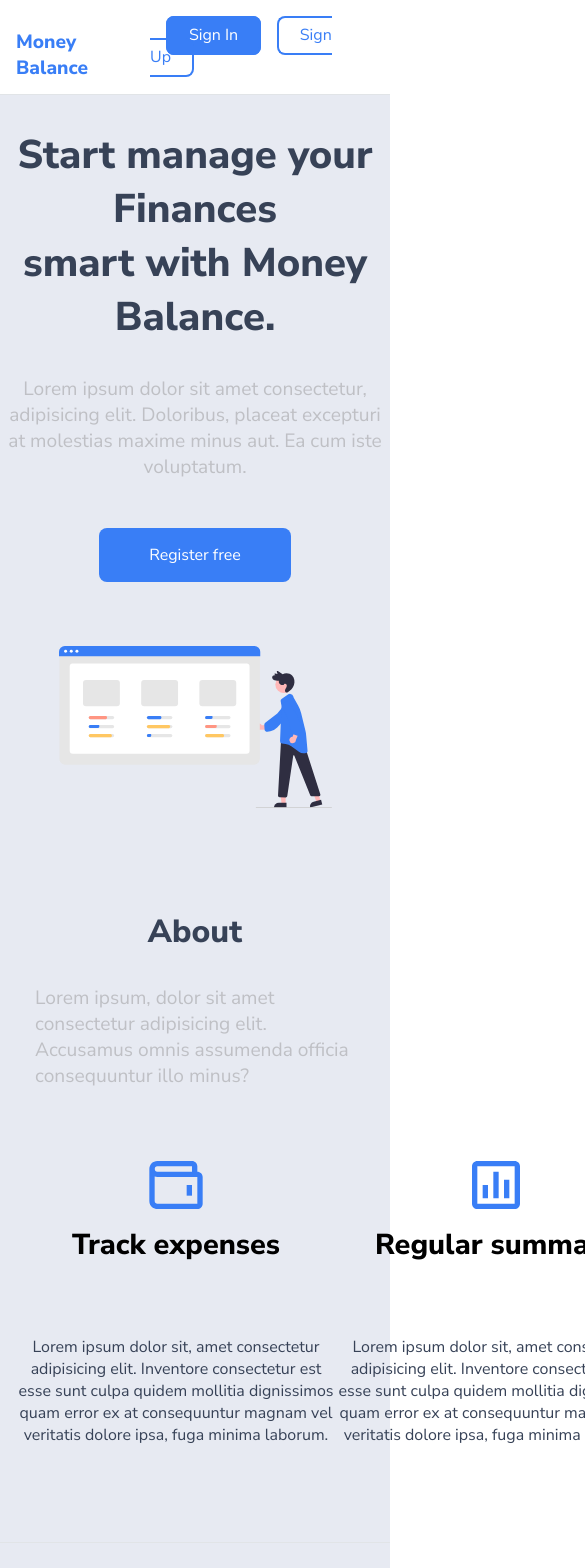
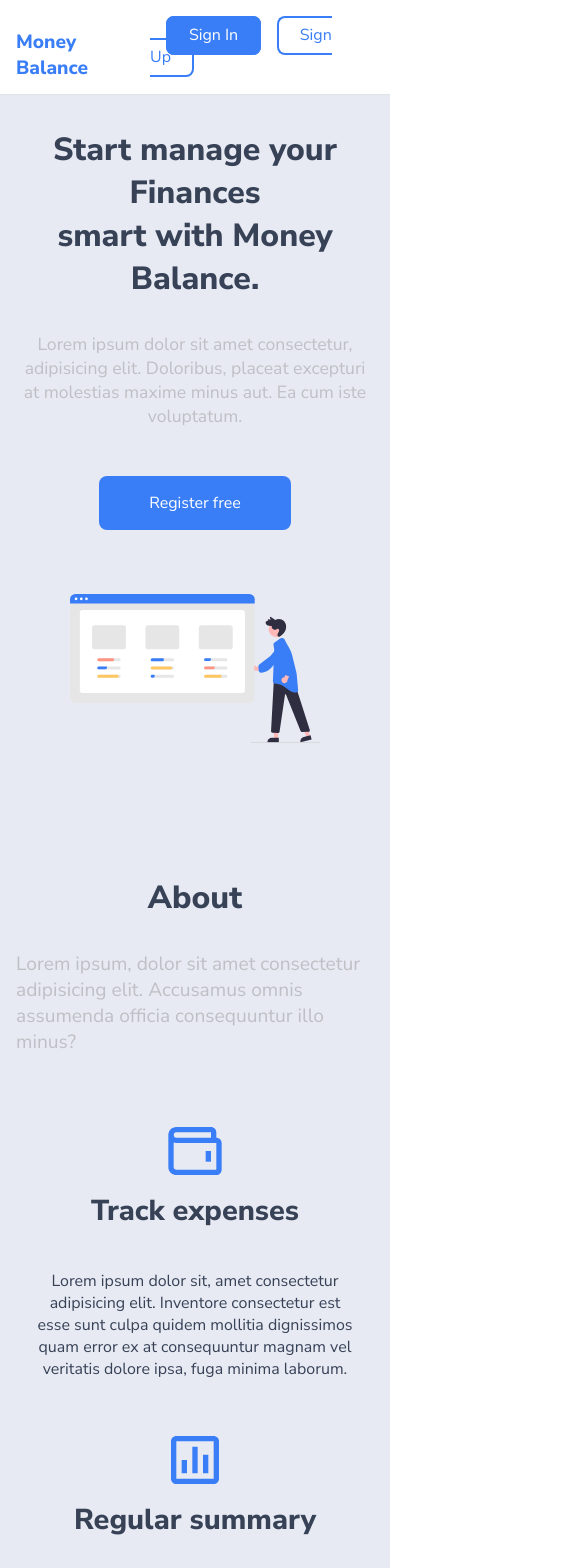
Before and after one commit to wojtek99955/money-balance, a React (Vite) app in the folder client/: page / in a window 390 px wide. Shown: the top 1568 px of the page, 585 px wide, since content can reach past the window. Built offline with nearby package versions, Linux system fonts and the light colour scheme.

Commit message:
add media queries

```diff
--- a/client/src/components/StartPage/About/AboutStyle.ts
+++ b/client/src/components/StartPage/About/AboutStyle.ts
@@ -2,6 +2,7 @@ import styled from "styled-components";
 import { BiWallet } from "react-icons/bi";
 import { BiBarChartSquare } from "react-icons/bi";
 import { BiMedal } from "react-icons/bi";
+import { device } from "../../../assets/devices.js";
 
 export const Container = styled.div`
   margin: 2rem 1rem;
@@ -13,16 +14,22 @@ export const Container = styled.div`
   p {
     color: ${({ theme }) => theme.colors.grey};
     font-size: 1.2rem;
-    width: 20rem;
     margin: auto;
+    max-width: 25rem;
     padding-top: 2rem;
   }
 `;
 
 export const GridContainer = styled.div`
   display: grid;
-  grid-template-columns: 1fr 1fr 1fr;
+  grid-template-columns: 1fr;
   padding: 4rem 0;
+  gap: 3rem;
+
+  @media ${device.tablet} {
+    grid-template-columns: repeat(3, 1fr);
+    gap: 0;
+  }
 `;
 export const WalletIcon = styled(BiWallet)`
   font-size: 4rem;
@@ -43,12 +50,14 @@ export const GridItem = styled.div`
   align-items: center;
   h3 {
     font-size: 1.8rem;
+    color: ${({ theme }) => theme.colors.title};
+
     padding: 0.5rem 0;
   }
   p {
-    margin-top: 2rem;
     color: ${({ theme }) => theme.colors.title};
     text-align: center;
     font-size: 1rem;
+    width: 90%;
   }
 `;
--- a/client/src/components/StartPage/Main/MainStyle.ts
+++ b/client/src/components/StartPage/Main/MainStyle.ts
@@ -1,17 +1,23 @@
 import styled from "styled-components";
 import { Link } from "react-router-dom";
+import { device } from "../../../assets/devices.js";
 
 export const Container = styled.div`
   width: 100%;
   background-color: ${({ theme }) =>
     theme.colors.backgroundColor.lightBackground};
   min-height: 100vh;
+  padding: 0 1rem;
 `;
 export const MainTitle = styled.h1`
   color: ${({ theme }) => theme.colors.title};
-  font-size: 2.5rem;
+  font-size: 2rem;
   margin: auto;
   text-align: center;
+
+  @media ${device.tablet} {
+    font-size: 2.5rem;
+  }
 `;
 
 export const MainSection = styled.main`
@@ -25,9 +31,13 @@ export const MainSection = styled.main`
 
   p {
     color: ${({ theme }) => theme.colors.grey};
-    font-size: 1.2rem;
+    font-size: 1.1rem;
     margin-top: 2rem;
     text-align: center;
+
+    @media ${device.tablet} {
+      font-size: 1.2rem;
+    }
   }
 `;
 
```
